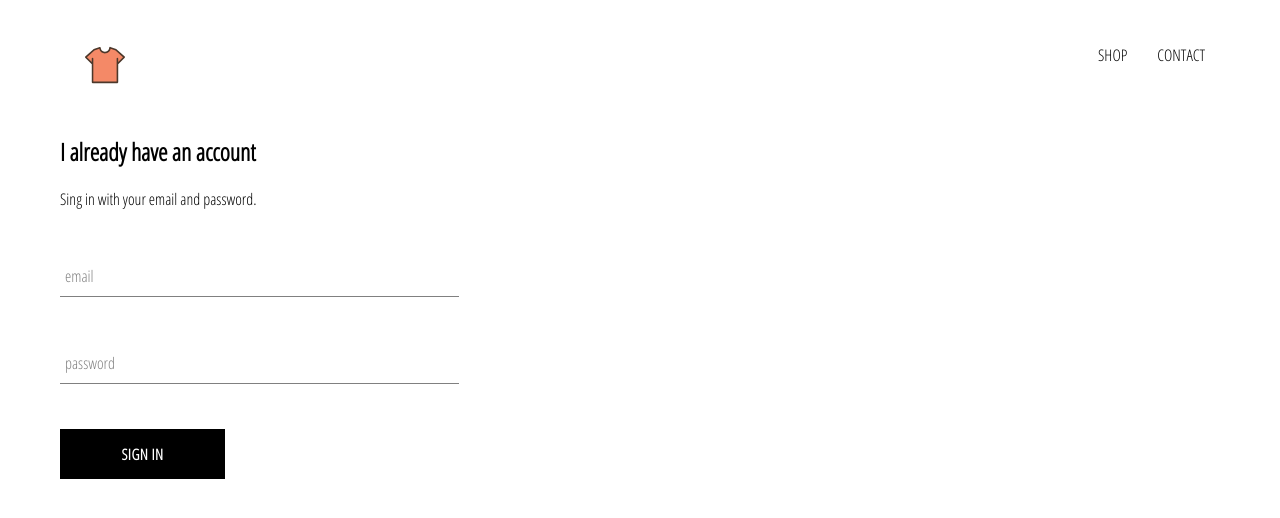
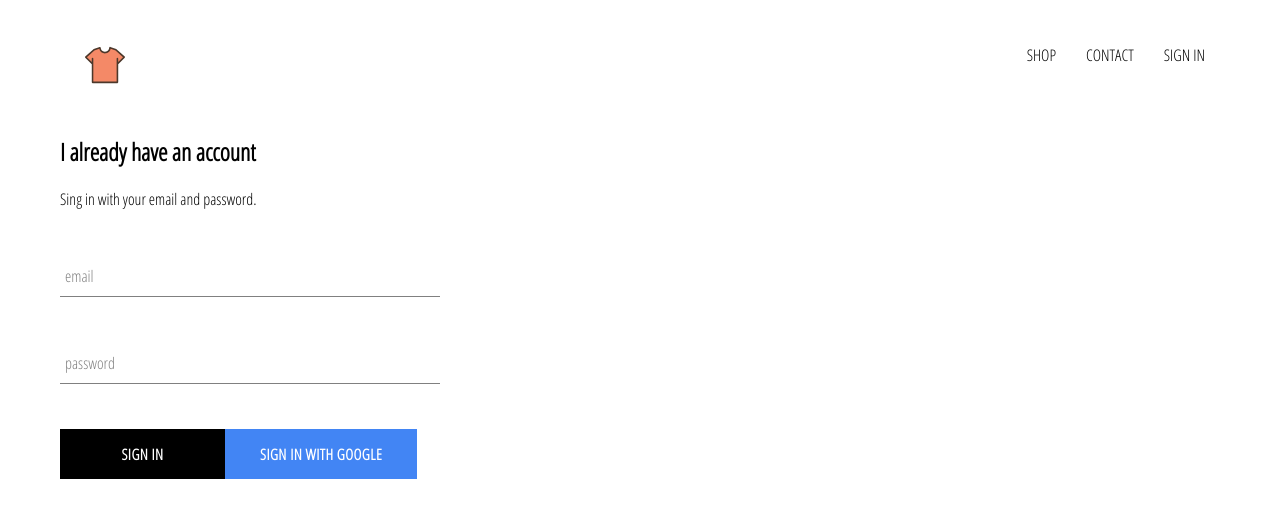
Before and after one commit to Amrit828/slc-clothing, a React (Create React App) app: page /signIn in a window 1280 px wide. Shown: the top 518 px of the page. Built offline with nearby package versions, Linux system fonts and the light colour scheme; no server answers.

Commit message:
add firebase and google auth lib with all functionality of google sign in

```diff
--- a/package.json
+++ b/package.json
@@ -6,6 +6,7 @@
     "@testing-library/jest-dom": "^4.2.4",
     "@testing-library/react": "^9.3.2",
     "@testing-library/user-event": "^7.1.2",
+    "firebase": "^7.18.0",
     "node-sass": "^4.14.1",
     "react": "^16.13.1",
     "react-dom": "^16.13.1",
--- a/src/App.css
+++ b/src/App.css
@@ -7,3 +7,7 @@
   text-decoration: none;
   color: black;
 }
+
+* {
+  box-sizing: border-box;
+}
--- a/src/App.js
+++ b/src/App.js
@@ -8,13 +8,36 @@
 import Header from './components/header/header.component';
 import SignInAndSignUp from './pages/sign-in-and-sign-up/sign-in-and-sign-up.component'
 
+import { auth } from './firebase/firebase.utils';
 
 
+class App extends React.Component {
+  constructor(){
+    super();
 
-function App() {
+    this.state = {
+      currentUser: null
+    }
+  }
+
+  unsubscribeFromAuth = null;
+
+  componentDidMount() {
+    this.unsubscribeFromAuth =  auth.onAuthStateChanged(user => {
+      this.setState({currentUser: user})
+
+      console.log(user);
+    })
+  }
+
+  componentWillUnmount(){
+    this.unsubscribeFromAuth();
+  }
+
+  render(){
     return (
       <div>
-      <Header />
+        <Header currentUser={this.state.currentUser}/>
         <Switch>
           <Route exact path="/" component={HomePage}/>
           <Route path="/shop" component={ShopPage}/>
@@ -23,5 +46,6 @@
       </div>
     );
   }
+}
 
 export default App;
--- a/src/components/custom-button/custom-button.component.jsx
+++ b/src/components/custom-button/custom-button.component.jsx
@@ -2,8 +2,8 @@
 
 import './custom-button.styles.scss';
 
-const CustomButton = ({ children, ...otherProps }) => (
-  <button className="custom-button" {...otherProps}>
+const CustomButton = ({ children, isGoogleSignIn, ...otherProps }) => (
+  <button className={`${isGoogleSignIn? 'google-sign-in': ''} custom-button`} {...otherProps}>
     {children}
   </button>
 );
--- a/src/components/custom-button/custom-button.styles.scss
+++ b/src/components/custom-button/custom-button.styles.scss
@@ -19,4 +19,14 @@
     color: black;
     border: 1px solid black;
   }
+
+  &.google-sign-in{
+    background-color: #4285f4;
+    color: white;
+
+    &:hover {
+      background-color: #357ae8;
+      border: none;
+    }
+  }
 }
--- a/src/components/header/header.component.jsx
+++ b/src/components/header/header.component.jsx
@@ -1,9 +1,10 @@
 import React from 'react';
-import { ReactComponent as Logo } from '../../assets/icon.svg'
+import { ReactComponent as Logo } from '../../assets/icon.svg';
+import { auth } from '../../firebase/firebase.utils'
 import { Link } from 'react-router-dom';
 import './header.styles.scss';
 
-const Header = () => (
+const Header = ({ currentUser }) => (
   <div className="header">
     <Link className="logo-container" to="/">
       <Logo className="logo" />
@@ -11,6 +12,12 @@
     <div className="options">
       <Link className="option" to="/shop">SHOP</Link>
       <Link className="option" to="/shop">CONTACT</Link>
+      {
+        currentUser ?
+        <div className="option" onClick={() => auth.signOut()}>SIGN OUT</div>
+        :
+        <Link className="option" to="/signIn">SIGN IN</Link>
+      }
     </div>
   </div>
 );
--- a/src/components/header/header.styles.scss
+++ b/src/components/header/header.styles.scss
@@ -20,6 +20,7 @@
 
     .option {
       padding: 10px 15px;
+      cursor: pointer;
     }
   }
 }
--- a/src/components/sign-in/sign-in.component.jsx
+++ b/src/components/sign-in/sign-in.component.jsx
@@ -3,7 +3,9 @@
 import './sign-in.styles.scss';
 
 import FormInput from '../form-input/form-input.component';
-import CustomButton from '../custom-button/custom-button.component'
+import CustomButton from '../custom-button/custom-button.component';
+
+import { signInWithGoogle } from '../../firebase/firebase.utils';
 
 class SignIn extends React.Component {
   constructor(){
@@ -50,10 +52,15 @@
             handleChange={this.handleChange}
             required
           />
-
-          <CustomButton type="submit">
-            Sign In
-          </CustomButton>
+          <div className="buttons">
+            <CustomButton type="submit">Sign In</CustomButton>
+            <CustomButton
+              onClick={signInWithGoogle}
+              isGoogleSignIn
+            >
+              Sign In with Google
+            </CustomButton>
+          </div>
         </form>
       </div>
     )
--- a/src/components/sign-in/sign-in.styles.scss
+++ b/src/components/sign-in/sign-in.styles.scss
@@ -1,9 +1,14 @@
 .sign-in {
-  width: 30vw;
+  width: 380px;
   display: flex;
   flex-direction: column;
 
   .title {
     margin: 10px 0;
   }
+
+  .buutons {
+    display: flex;
+    justify-content: space-between;
+  }
 }
--- /dev/null
+++ b/src/firebase/firebase.utils.js
@@ -0,0 +1,26 @@
+import firebase from 'firebase/app';
+
+import 'firebase/firestore';
+import 'firebase/auth';
+
+const config = {
+  apiKey: "AIzaSyCjIEpAkpr70WEmcJZjWtbeqwiPTzHhpJ8",
+  authDomain: "slc-db.firebaseapp.com",
+  databaseURL: "https://slc-db.firebaseio.com",
+  projectId: "slc-db",
+  storageBucket: "slc-db.appspot.com",
+  messagingSenderId: "340115488514",
+  appId: "1:340115488514:web:c736d89ab81915a2b50c1b",
+  measurementId: "G-1EMDPPH4DZ"
+};
+
+firebase.initializeApp(config);
+
+export const auth = firebase.auth();
+export const firestore = firebase.firestore();
+
+const provider = new firebase.auth.GoogleAuthProvider();
+provider.setCustomParameters({ prompt: 'select_account' });
+export const signInWithGoogle = () => auth.signInWithPopup(provider);
+
+export default firebase;
```
Also changed, not shown: 1 other file (tests, documents, lock files or other folders). Lines whose indentation alone changed are shown as unchanged.
